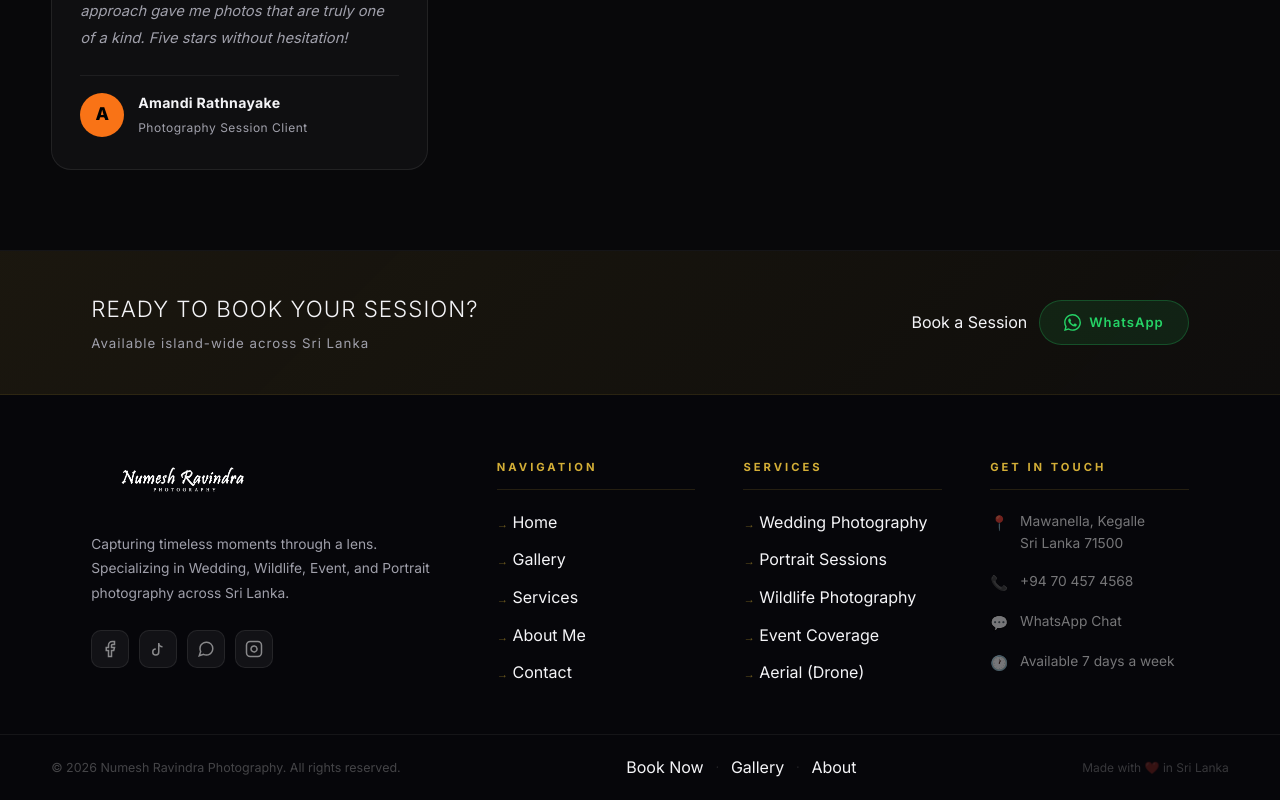
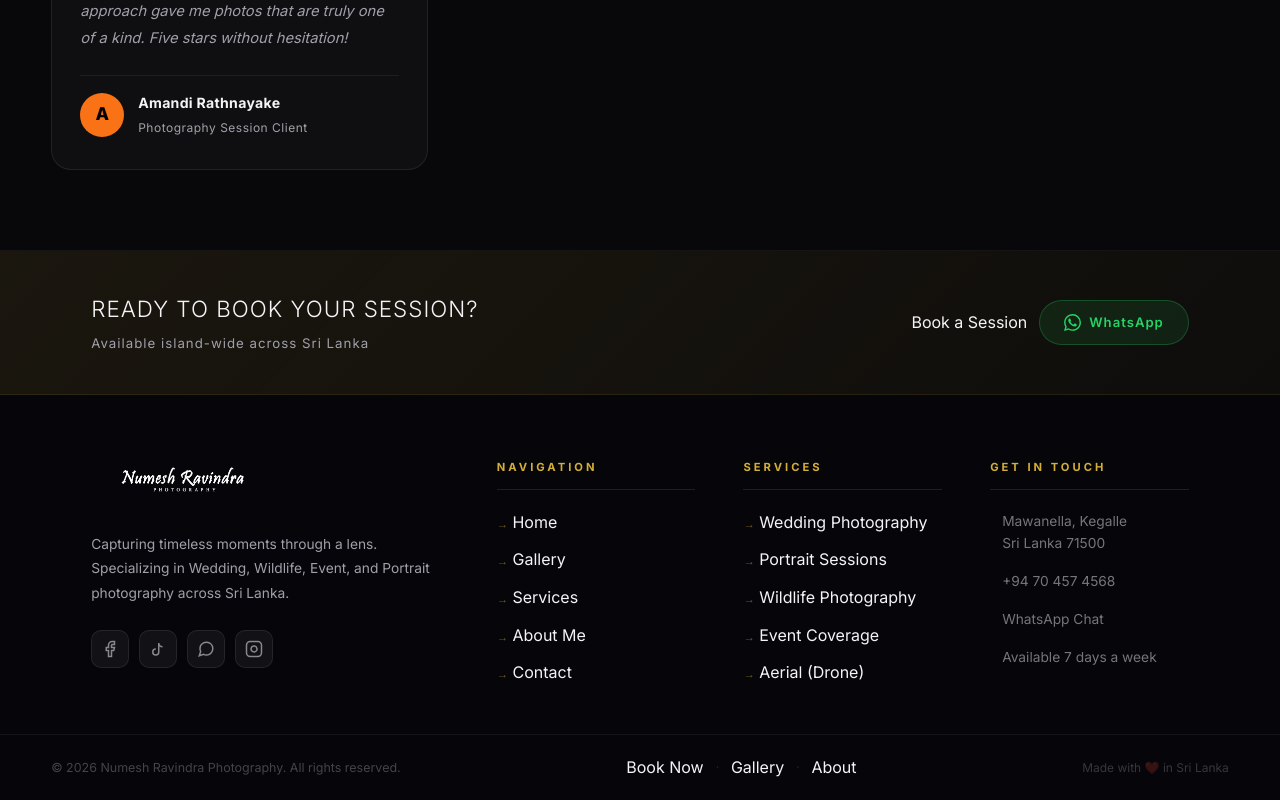
Before and after one commit to Numesh20/Numesh-Ravindra-Photography-Website-Frontend, a Next.js app: page / in a window 1280 px wide. Shown: the part 3092-3892 px from the top of the page. Built offline with nearby package versions, Linux system fonts and the light colour scheme.

Commit message:
Removing Unnecessary details

```diff
--- a/src/app/components/Footer.js
+++ b/src/app/components/Footer.js
@@ -152,19 +152,19 @@ export default function Footer() {
             <h4 className="ft-col-title">Get in Touch</h4>
             <ul className="ft-contact-list">
               <li>
-                <span className="ft-contact-icon">📍</span>
+                <span className="ft-contact-icon"></span>
                 <span>Mawanella, Kegalle<br />Sri Lanka 71500</span>
               </li>
               <li>
-                <span className="ft-contact-icon">📞</span>
+                <span className="ft-contact-icon"></span>
                 <a href="tel:+94704574568" className="ft-link">+94 70 457 4568</a>
               </li>
               <li>
-                <span className="ft-contact-icon">💬</span>
+                <span className="ft-contact-icon"></span>
                 <a href="https://wa.me/94704574568" target="_blank" rel="noopener noreferrer" className="ft-link">WhatsApp Chat</a>
               </li>
               <li>
-                <span className="ft-contact-icon">🕐</span>
+                <span className="ft-contact-icon"></span>
                 <span>Available 7 days a week</span>
               </li>
             </ul>
```
